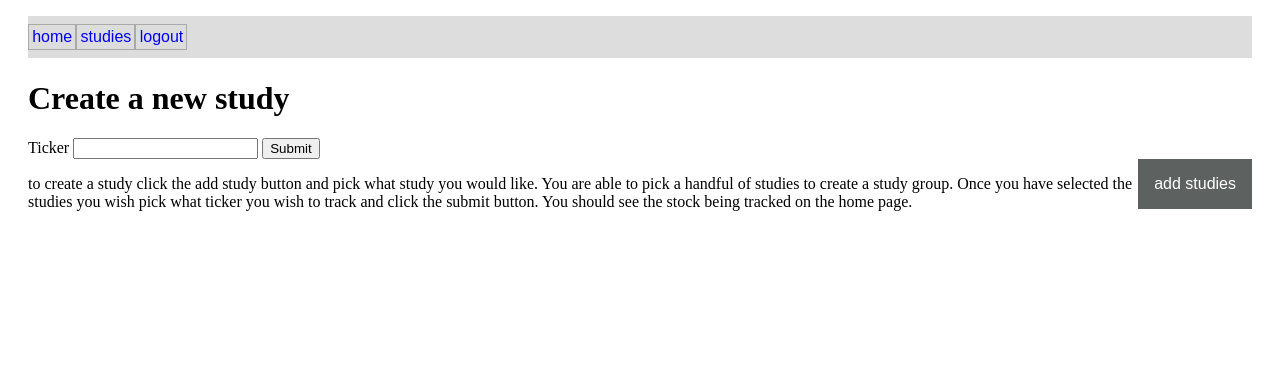
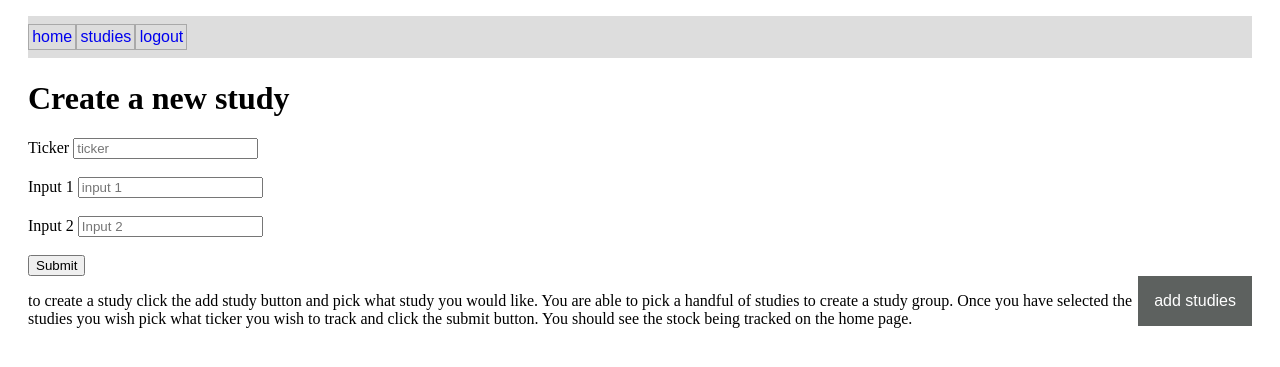
Before and after one commit to SJK146/447SoftEngi, a Flask app: page /add_study in a window 1280 px wide. Shown: the top 367 px of the page. Run offline with Flask 3, Linux system fonts and the light colour scheme; the visitor is signed in with stand-in values (Sample User, id 1).

Commit message:
multiple inpus boxes to single submit box

```diff
--- a/project/models.py
+++ b/project/models.py
@@ -19,6 +19,10 @@ class Study(UserMixin, db.Model): #ie a user 'studies a stock
 	results = db.Column(db.Text, nullable=True)
 	#studies ex: "metric:threshold, metric2:threshold2"  Parse when calling api
 	#Results listed in Text, format same "metric:value, metric2:value" Parse when displaying to frontend
+	input_1 = db.Column(db.String(255))
+	input_2 = db.Column(db.String(255))
+	input_3 = db.Column(db.String(255))
+
 
 class Tests(UserMixin, db.Model):
 	id=db.Column(db.Integer, primary_key=True)
--- a/project/routes.py
+++ b/project/routes.py
@@ -3,9 +3,11 @@ from flask_login import login_user, logout_user, login_required, current_user
 from werkzeug.security import generate_password_hash, check_password_hash
 from models import db, User, Study
 
+
 app = Flask(__name__)
 app.config["SQLALCHEMY_DATABASE_URI"] = "sqlite:///db.sqlite"
 app.config["SECRET_KEY"] = "fpoijaf984qiub98rtbnusp9uwrnb150vmpautj"
+
 
 @app.route("/")
 def home():
@@ -50,11 +52,21 @@ def studies():
 	studies = Study.query.filter_by(user_id=current_user.id).all()
 	return render_template('studies.html', studies=studies, name=current_user.name)
 
+
+# this takes the inputs from the add studies page currently just has some random input boxes as proof of concept
+# this is not dynamic and does not work with the drop down currently
 @app.route("/add_study", methods=["GET", "POST"])
 @login_required
 def add_study():
 	if request.method == "POST":
-		newstudy = Study(user_id=current_user.id, ticker=request.form.get("ticker"))
+		newstudy = Study(
+			user_id=current_user.id,
+			ticker=request.form.get("ticker"),
+			input_1 = request.form.get("input_1"),
+			input_2 = request.form.get("input_2"),
+			input_3 = request.form.get("input_3"),
+		)
+
 		db.session.add(newstudy)
 		db.session.commit()
 		return redirect(url_for("studies"))
--- a/project/static/styles.css
+++ b/project/static/styles.css
@@ -1,3 +1,27 @@
+
+
+/*general formatting*/
+body{
+  padding-left: 40px;
+  padding-right: 40px;
+}
+
+
+
+
+/*styling for the studies page*/
+.table-header{
+    background-color: #5d615f; /*color light grey*/
+    color: white;
+    padding: 16px;
+    font-size: 16px;
+    border: none;
+}
+
+
+
+/*all styles for add_studies page currently mostly covers the drop down menu*/
+
 .dropbtn {
   background-color: #5d615f; /*color light grey*/
   border-radius 10px; /*rounds borders*/
--- a/project/templates/add_study.html
+++ b/project/templates/add_study.html
@@ -4,11 +4,28 @@
 {% block content %}
 
 	<h1>Create a new study</h1>
+
+	<!--this is used to take input from multiple text boxes-->
 	<form action="#" method="post">
-		<label for="ticker">Ticker</label>
+		<label>Ticker</label>
+		<input type="text" name="ticker" placeholder="ticker">
+  		<br><br>
+		<label>Input 1</label>
+		<input type="text" name="input_1" placeholder="input 1">
+		<br><br>
+		<label>Input 2</label>
+  		<input type="text" name="input_2" placeholder="Input 2">
+		<br><br>
+  		<input type="submit" value="Submit">
+	</form>
+
+	<!--
+	<form action="#" method="post">
+		<label>Ticker</label>
 		<input type="text" name="ticker" />
 		<button type="submit">Submit</button>
 	</form>
+	-->
 
 	<!--defines the dropdown button and the content it displays and stlye right positions it on right of screen-->
 	<div class="dropdown" style = "float:right;">
--- a/project/templates/nav.html
+++ b/project/templates/nav.html
@@ -1,3 +1,8 @@
+<head>
+
+	<link rel="stylesheet" href="{{ url_for('static', filename='nav.css') }}">
+</head>
+
 <div class="nav">
 	<ul>
 		{% if current_user.is_authenticated %}
```
Also changed, not shown: project/templates/studies.html (+5 -3 lines).
